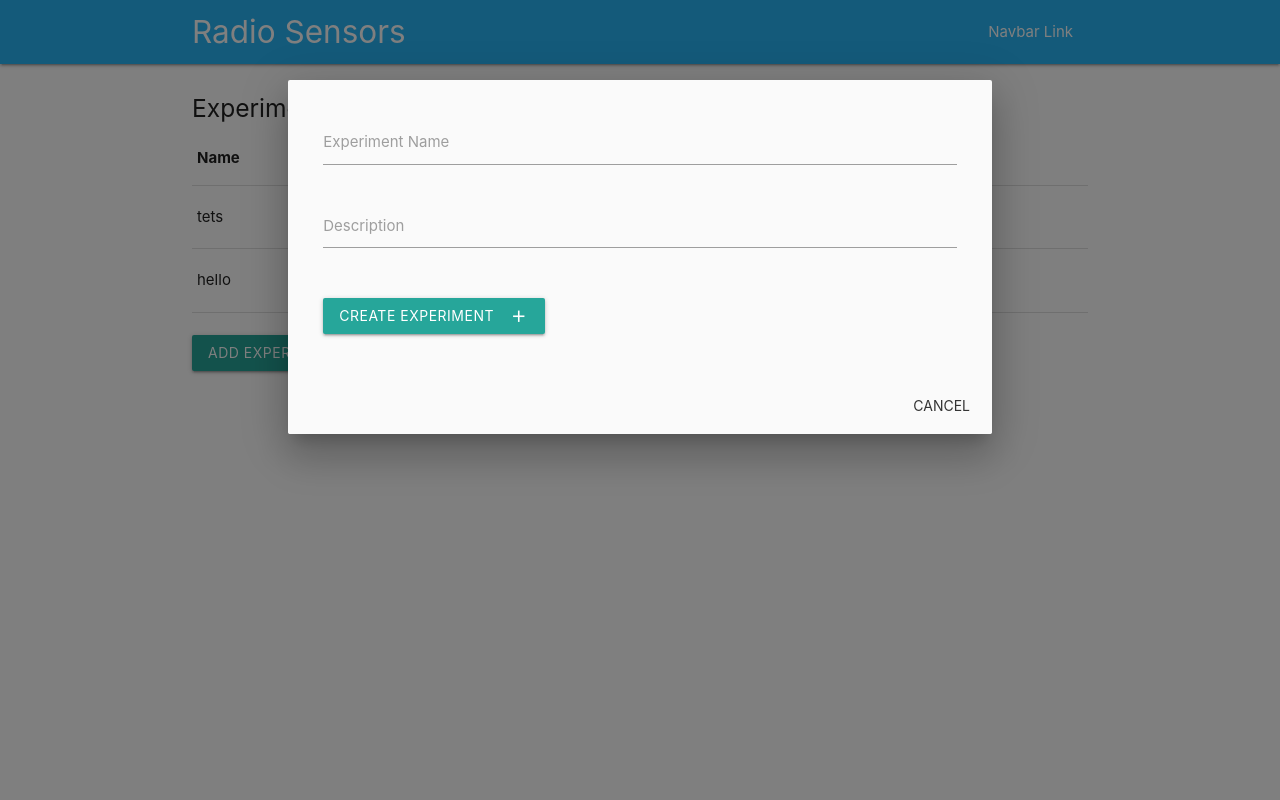
After one commit to magnus-haw/radioSensors, a Flask app: template server/frontend/templates/index.html in a window 1280 px wide, after a click on "ADD EXPERIMENT". The commit adds this page. Run offline with Flask 2, Linux system fonts and the light colour scheme; the template is opened without the code that fills it: values that come from a table or form of the project are taken from there, others are empty; data comes from the database, SQL or seed files in the repository; both versions use the stored data as it was after the commit; tables that the repository leaves empty hold one stand-in row (values such as "Sample post"); some libraries are stand-ins or nearby versions.

Commit message:
add layouts

```diff
--- a/server/frontend/__init__.py
+++ b/server/frontend/__init__.py
@@ -1,4 +1,4 @@
-from flask import Flask
+from flask import Flask, g
 from flask_sqlalchemy import SQLAlchemy
 
 app = Flask(__name__, instance_relative_config=False)
--- /dev/null
+++ b/server/frontend/templates/includes/header.html
@@ -0,0 +1,15 @@
+<nav class="light-blue lighten-1" role="navigation">
+  <div class="nav-wrapper container">
+    <a id="logo-container" href="#" class="brand-logo">Radio Sensors</a>
+    <ul class="right hide-on-med-and-down">
+      <li><a href="#">Navbar Link</a></li>
+    </ul>
+
+    <ul id="nav-mobile" class="sidenav">
+      <li><a href="#">Navbar Link</a></li>
+    </ul>
+    <a href="#" data-target="nav-mobile" class="sidenav-trigger"
+      ><i class="material-icons">menu</i></a
+    >
+  </div>
+</nav>
--- /dev/null
+++ b/server/frontend/templates/index.html
@@ -0,0 +1,78 @@
+{% extends "layouts/base.html" %}
+{% block title %} Home {% endblock title %}
+{% block content %}
+    <div class="section">
+        <div class="row">
+          <div class="col-12">
+            <h5>Experiments:</h5>
+            {% if experiments|length > 0 %}
+            <table class="highlight">
+                <thead>
+                    <tr>
+                        <th>Name</th>
+                        <th>Description</th>
+                        <th>Data Points</th>
+                        <th>Action</th>
+                    </tr>
+                </thead>
+                <tbody>
+                    {% for experiment in experiments %}
+                        <tr>
+                            <td>{{ experiment.name }}</td>
+                            <td>{{ experiment.description }}</td>
+                            <td>{{ experiment.points|length }}</td>
+                            <td>
+                                <form action="delete-experiment/{{ experiment.id }}" method="post">
+                                    <button class="btn-floating btn-small waves-effect waves-light red" type="submit">
+                                        <i class="material-icons right">remove_circle</i>
+                                    </button>
+                                </form>
+                            </td>
+                        </tr>
+                    {% endfor %}
+                </tbody>
+            </table>
+            {% else %}
+            <p>No available experiments.</p>
+            {% endif %}
+            <br />
+            <a class="waves-effect waves-light btn modal-trigger" href="#create-experiment">Add Experiment</a>
+            <div id="create-experiment" class="modal">
+                <div class="modal-content">
+                    <div class="row">
+                        <div class="col s12">
+                            <form action="create-experiment" method="post">
+                                <div class="row">
+                                    <div class="input-field col s12">
+                                        <input id="experiment-name" name="experiment-name" type="text" class="validate">
+                                        <label for="experiment-name">Experiment Name</label>
+                                    </div>
+                                    <div class="input-field col s12">
+                                        <textarea id="experiment-desc" name="experiment-desc" class="materialize-textarea"></textarea>
+                                        <label for="experiment-desc">Description</label>
+                                    </div>
+                                </div>
+                                <button class="btn waves-effect waves-light" type="submit">
+                                    Create Experiment
+                                    <i class="material-icons right">add</i>
+                                </button>
+                            </form>
+                        </div>
+                    </div>
+                </div>
+                <div class="modal-footer">
+                    <a href="#!" class="modal-close waves-effect waves-red btn-flat">Cancel</a>
+                </div>
+            </div>
+          </div>
+        </div>
+    </div>
+{% endblock content %}
+
+{% block javascripts %}
+<script>
+    $(document).ready(function(){
+        $('.modal').modal();
+    });
+</script>
+{% endblock javascripts %}
--- /dev/null
+++ b/server/frontend/templates/layouts/base.html
@@ -0,0 +1,53 @@
+<!DOCTYPE html>
+<html lang="en">
+  <head>
+    <meta charset="utf-8" />
+    <meta
+      content="width=device-width, initial-scale=1.0, maximum-scale=1.0, user-scalable=0, shrink-to-fit=no"
+      name="viewport"
+    />
+    <title>
+      {% block title %}{% endblock %}
+    </title>
+    <!-- jQuery script-->
+    <script src="https://ajax.googleapis.com/ajax/libs/jquery/3.4.1/jquery.min.js"></script>
+    <!--Import materialize.css-->
+    <link
+      type="text/css"
+      rel="stylesheet"
+      href="https://cdnjs.cloudflare.com/ajax/libs/materialize/1.0.0/css/materialize.min.css"
+      media="screen,projection"
+    />
+    <link
+      href="https://fonts.googleapis.com/icon?family=Material+Icons"
+      rel="stylesheet"
+    />
+    {% block stylesheets %}{% endblock stylesheets %}
+  </head>
+
+  <body>
+    {% include 'includes/header.html' %}
+    <div class="container">
+      {% block content %}{% endblock content %}
+    </div>
+    <!-- necessary script to execute jQuery code -->
+    <script
+      src="https://code.jquery.com/jquery-3.4.1.js"
+      integrity="sha256-WpOohJOqMqqyKL9FccASB9O0KwACQJpFTUBLTYOVvVU="
+      crossorigin="anonymous"
+    ></script>
+    <!-- jQuery validation is not included in the script above, so needs to be explicitly included -->
+    <script src="http://ajax.aspnetcdn.com/ajax/jquery.validate/1.11.1/jquery.validate.min.js"></script>
+    <script
+      src="https://cdnjs.cloudflare.com/ajax/libs/popper.js/1.14.7/umd/popper.min.js"
+      integrity="sha384-UO2eT0CpHqdSJQ6hJty5KVphtPhzWj9WO1clHTMGa3JDZwrnQq4sF86dIHNDz0W1"
+      crossorigin="anonymous"
+    ></script>
+    <!-- Materialize CSS framework -->
+    <script
+      type="text/javascript"
+      src="https://cdnjs.cloudflare.com/ajax/libs/materialize/1.0.0/js/materialize.min.js"
+    ></script>
+    {% block javascripts %}{% endblock javascripts %}
+  </body>
+</html>
--- a/server/sensor/__init__.py
+++ /dev/null
@@ -1,6 +0,0 @@
-import time
-
-def run_sensor():
-    while True:
-        print('hi')
-        time.sleep(1)
--- a/server/wsgi.py
+++ b/server/wsgi.py
@@ -1,9 +1,8 @@
 from frontend import app
-from sensor import run_sensor
 import threading
 
 if __name__ == "__main__":
-    sensor_thread = threading.Thread(target=run_sensor)
-    sensor_thread.start()
+    # sensor_thread = threading.Thread(target=run_sensor)
+    # sensor_thread.start()
 
     app.run(host='0.0.0.0', debug=True)
```
Also changed, not shown: server/frontend/routes.py (+29 -8 lines), server/frontend/templates/sensor.html (+4 -4 lines), server/sensor/radio.py (renamed from server/sensor/sensor.py, +5 -39 lines), server/frontend/test.db.
